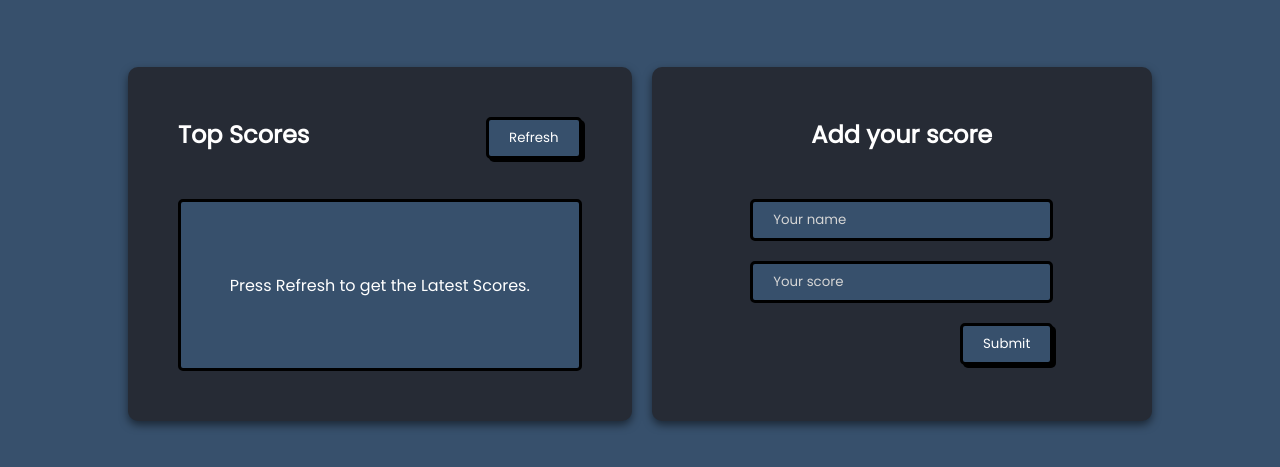
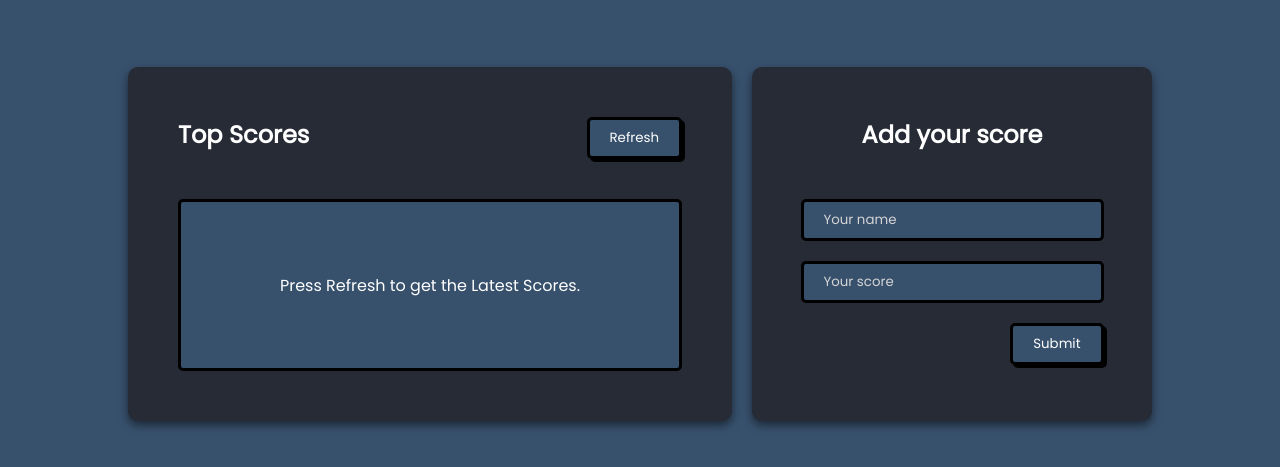
Before and after one commit to awais-amjed/leaderboard, a website built with webpack: page src/index.html in a window 1280 px wide. Shown: the part 93-560 px from the top of the page. Built offline with nearby package versions, Linux system fonts and the light colour scheme.

Commit message:
Fix Mobile Width

```diff
--- a/src/styles.scss
+++ b/src/styles.scss
@@ -84,8 +84,7 @@ main {
     display: flex;
     flex-direction: column;
     flex-grow: 1;
-    min-width: 250px;
-    max-width: 300px;
+    min-width: 280px;
     gap: 40px;
 
     ::-webkit-scrollbar {
@@ -132,8 +131,7 @@ main {
   #add-your-score {
     background-color: $card-background;
     padding: 50px;
-    min-width: 250px;
-    max-width: 300px;
+    min-width: 280px;
     border-radius: 10px;
     box-shadow: 0 4px 8px 0 rgba(0, 0, 0, 0.5);
     flex-grow: 1;
@@ -176,8 +174,8 @@ main {
     }
 
     #add-your-score {
-      min-width: 150px;
-      max-width: none;
+      min-width: 200px;
+      max-width: 300px;
     }
   }
 }
```
